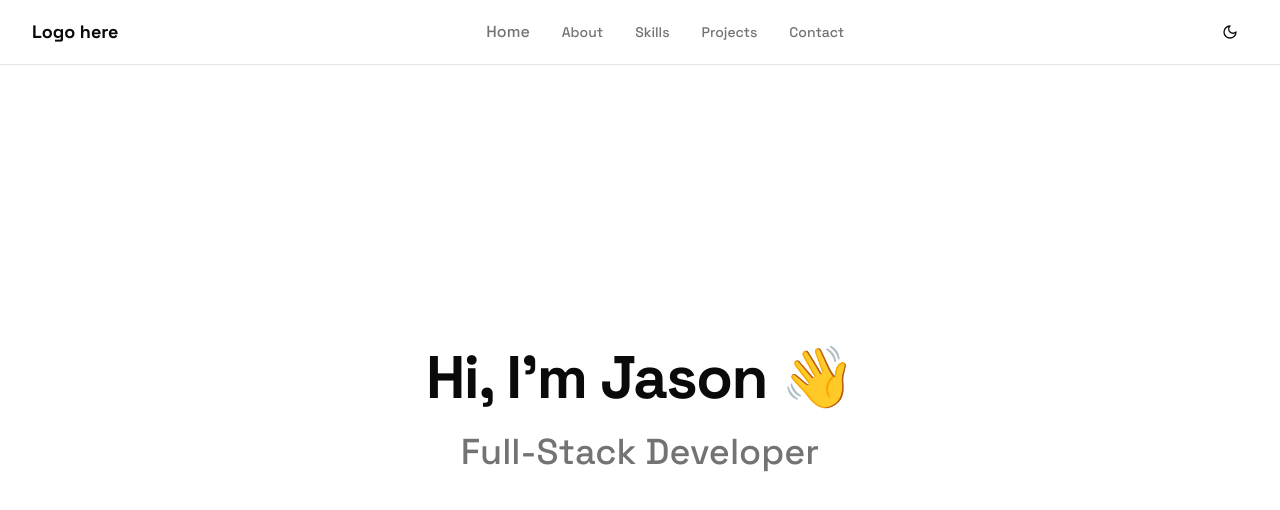
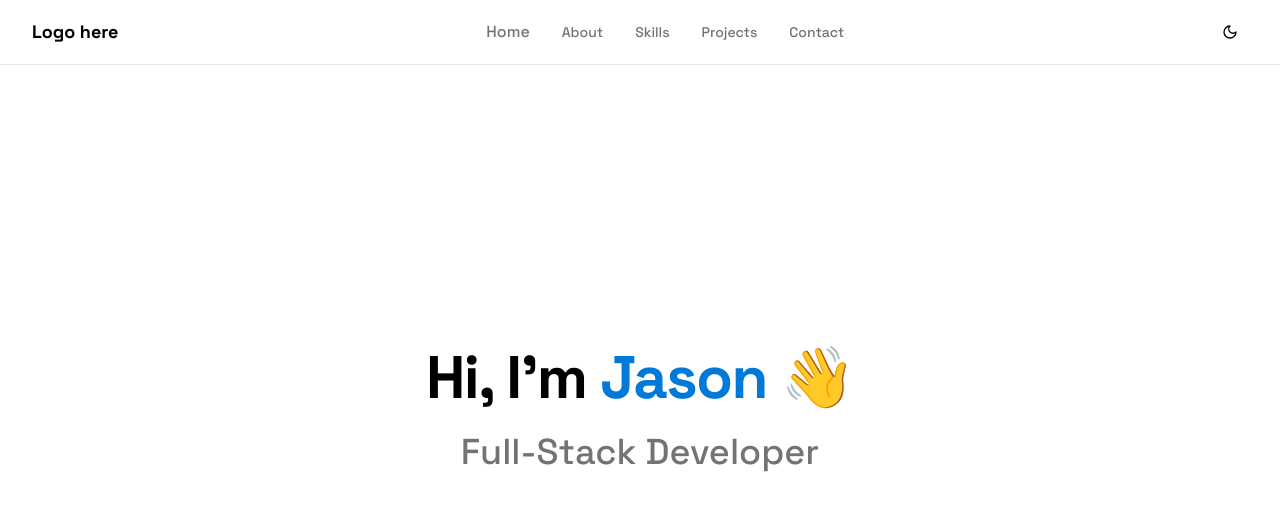
Before and after one commit to jaysenjonsin/portfolio, a Next.js app: page / in a window 1280 px wide. Shown: the top 510 px of the page. Built offline with nearby package versions, Linux system fonts and the light colour scheme.

Commit message:
fix text-primary bug

```diff
--- a/src/app/globals.css
+++ b/src/app/globals.css
@@ -47,14 +47,14 @@
 }
 
 :root {
-  --background: oklch(1 0 0);
-  --foreground: oklch(0.145 0 0);
-  --card: oklch(1 0 0);
-  --card-foreground: oklch(0.145 0 0);
-  --popover: oklch(1 0 0);
-  --popover-foreground: oklch(0.145 0 0);
-  --primary: 217 91% 60%; /* HSL values for Blue-500 (#3b82f6) */
-  --primary-foreground: 0 0% 100%; /* White */
+  --background: 0 0% 100%; /* White */
+  --foreground: 222.2 84% 4.9%; /* Dark gray for light mode */
+  --card: 0 0% 100%;
+  --card-foreground: 222.2 84% 4.9%;
+  --popover: 0 0% 100%;
+  --popover-foreground: 222.2 84% 4.9%;
+  --primary: oklch(0.55 0.2 240);
+  --primary-foreground: oklch(1 0 0);
   --secondary: oklch(0.97 0 0);
   --secondary-foreground: oklch(0.205 0 0);
   --muted: oklch(0.97 0 0);
@@ -83,13 +83,13 @@
 }
 
 .dark {
-  --background: oklch(0.145 0 0);
-  --foreground: oklch(0.985 0 0);
-  --card: oklch(0.145 0 0);
-  --card-foreground: oklch(0.985 0 0);
-  --popover: oklch(0.145 0 0);
-  --popover-foreground: oklch(0.985 0 0);
-  --primary: 217 91% 60%; /* Keep same primary color in dark mode */
+  --background: 222.2 84% 4.9%; /* Dark gray */
+  --foreground: 210 40% 98%; /* Light gray for dark mode */
+  --card: 222.2 84% 4.9%;
+  --card-foreground: 210 40% 98%;
+  --popover: 222.2 84% 4.9%;
+  --popover-foreground: 210 40% 98%;
+  --primary: oklch(0.55 0.2 240);
   --primary-foreground: 0 0% 100%;
   --secondary: oklch(0.269 0 0);
   --secondary-foreground: oklch(0.985 0 0);
```
